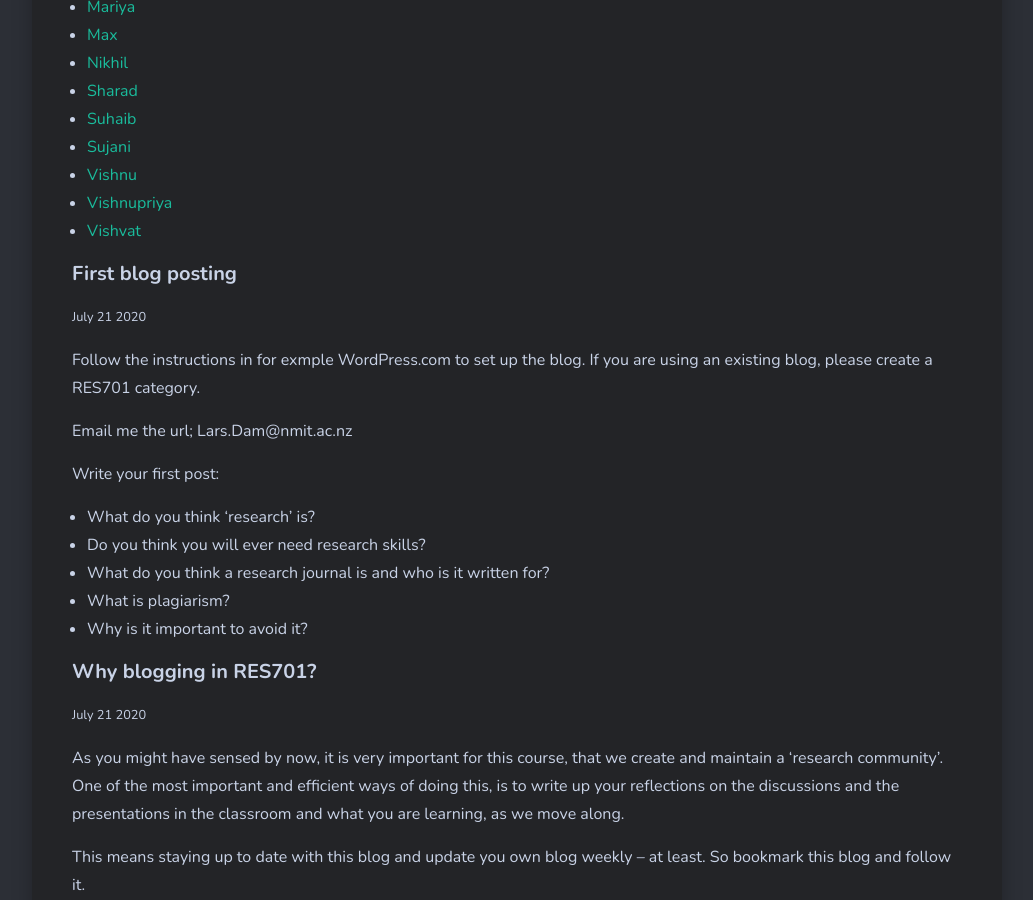
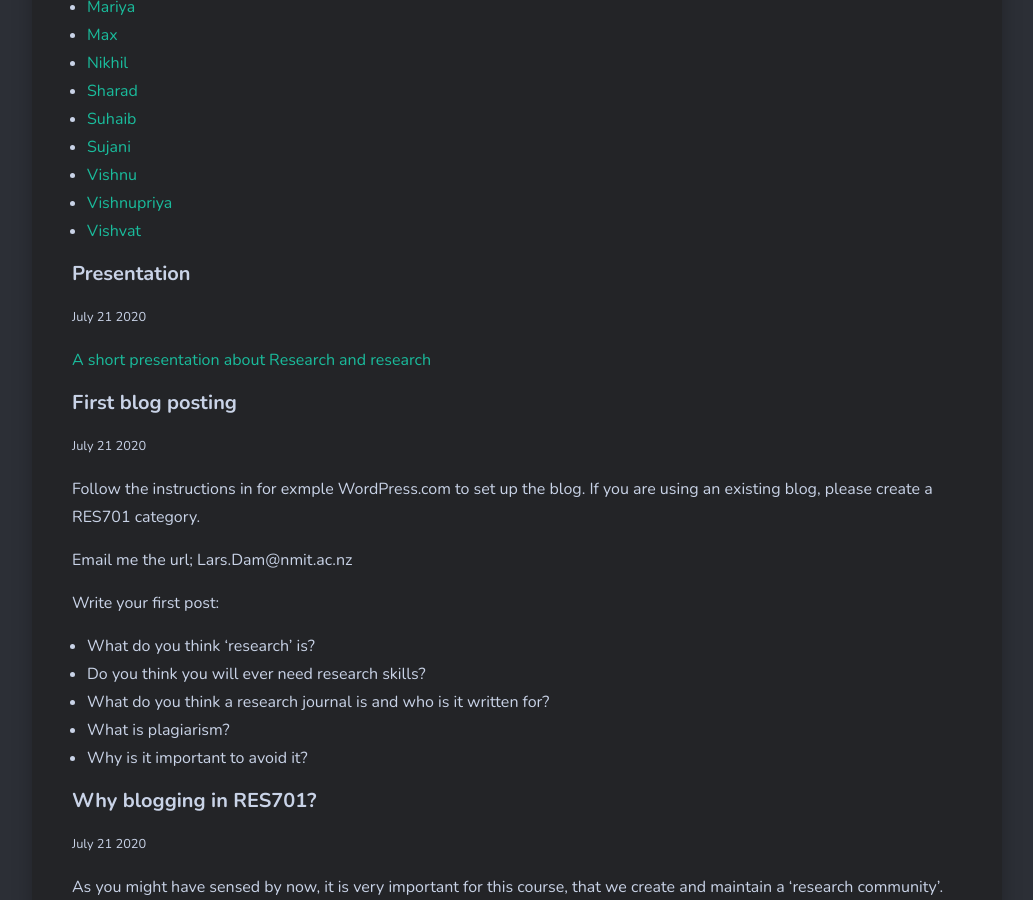
Before and after one commit to larsoliverdam/nmit, a Jekyll site: the page built from _pages/RES701.md, in a window 1280 px wide and 900 px high, scrolled down 1410 px. Shown: the whole window, without its empty margins (123-1156 px from the left). Built offline with Jekyll 4.4.1, drawn with Linux system fonts in a browser that asks for light colours; nearby versions of some CDN libraries; comment, search, counter and statistics services are not loaded.

Commit message:
RES701 postings

```diff
--- a/_pages/RES701.md
+++ b/_pages/RES701.md
@@ -336,6 +336,10 @@ But from now on we are making things simpler – hopefully 🙂
 Next week we will discuss the Scientific Paradigms – and get started with thinking about the first assignment.
 
 -->
+#### Presentation
+<small>July 21 2020</small>
+
+[A short presentation about Research and research](https://docs.google.com/presentation/d/1es7LMKp7Qq_xFILBpgTuI-euQOREZtZ--m3p9xNRIrI/edit?usp=sharing)
 
 #### First blog posting
 <small>July 21 2020</small>
```
